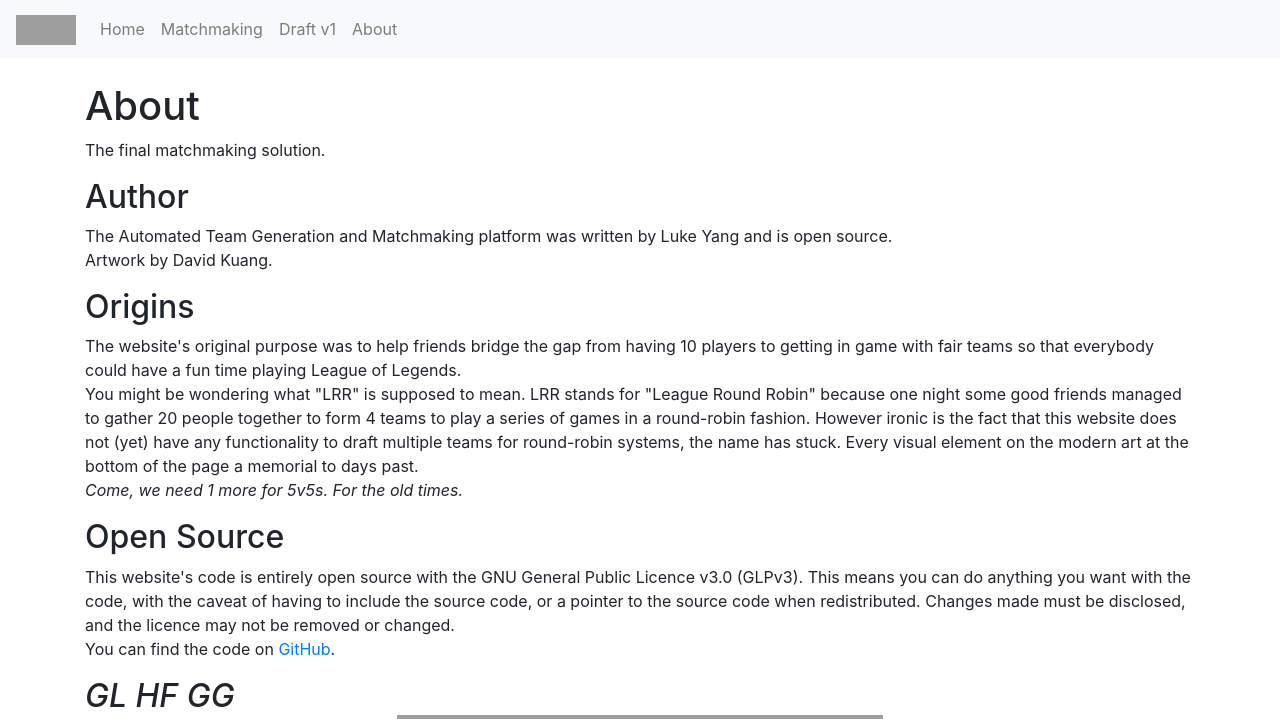
After one commit to puct9/matchmaker, a Flask app: page /about in a window 1280 px wide. The commit adds this page. Shown: the top 719 px of the page. Run offline with Flask 2, Linux system fonts and the light colour scheme; some libraries are stand-ins or nearby versions; grey boxes are pictures that could not be loaded.

Commit message:
Add about page

```diff
--- a/mmserver/__init__.py
+++ b/mmserver/__init__.py
@@ -26,5 +26,10 @@ def favicon():
     return redirect(FAVICON_URL)
 
 
+@app.route('/about')
+def about():
+    return render_template('about.html')
+
+
 if __name__ == '__main__':
     socketio.run(app, host='0.0.0.0', port=8080)
--- /dev/null
+++ b/mmserver/templates/about.html
@@ -0,0 +1,38 @@
+{% extends "base_plus_logo.html" %}
+{% block title %}
+About
+{% endblock %}
+{% block content %}
+<h1>About</h1>
+<p>The final matchmaking solution.</p>
+<h2>Author</h2>
+<p>
+    The Automated Team Generation and Matchmaking platform was written by Luke Yang and is open source.
+    <br />
+    Artwork by David Kuang.
+</p>
+<h2>Origins</h2>
+<p>
+    The website's original purpose was to help friends bridge the gap from having 10 players
+    to getting in game with fair teams so that everybody could have a fun time playing League of Legends.
+    <br />
+    You might be wondering what "LRR" is supposed to mean. LRR stands for "League Round Robin"
+    because one night some good friends managed to gather 20 people together to form 4 teams to
+    play a series of games in a round-robin fashion. However ironic is the fact that this website does not
+    (yet) have any functionality to draft multiple teams for round-robin systems, the name has
+    stuck. Every visual element on the modern art at the bottom of the page a
+    memorial to days past.
+    <br />
+    <i>Come, we need 1 more for 5v5s. For the old times.</i>
+</p>
+<h2>Open Source</h2>
+<p>
+    This website's code is entirely open source with the GNU General Public Licence v3.0 (GLPv3). This means
+    you can do anything you want with the code, with the caveat of having to include the source code, or a
+    pointer to the source code when redistributed. Changes made must be disclosed, and the licence may not
+    be removed or changed.
+    <br />
+    You can find the code on <a href="https://github.com/thejhonnyguy/matchmaker" target="_blank">GitHub</a>.
+</p>
+<h2 style="margin-bottom: -1em;"><i>GL HF GG</i></h2>
+{% endblock %}
--- a/mmserver/templates/base.html
+++ b/mmserver/templates/base.html
@@ -20,6 +20,9 @@
         <li class="nav-item">
             <a class="nav-link" href="{{ url_for('draftv1.index') }}">Draft v1</a>
         </li>
+        <li class="nav-item">
+            <a class="nav-link" href="{{ url_for('about') }}">About</a>
+        </li>
     </ul></div>
 </nav>
 {% endblock %}
```
